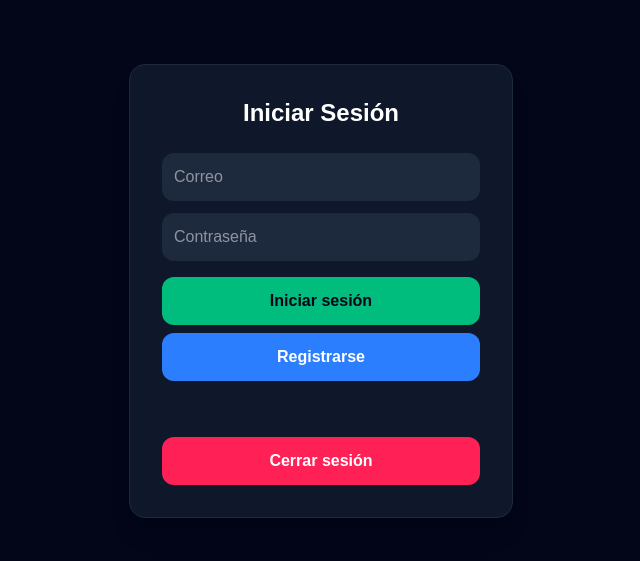
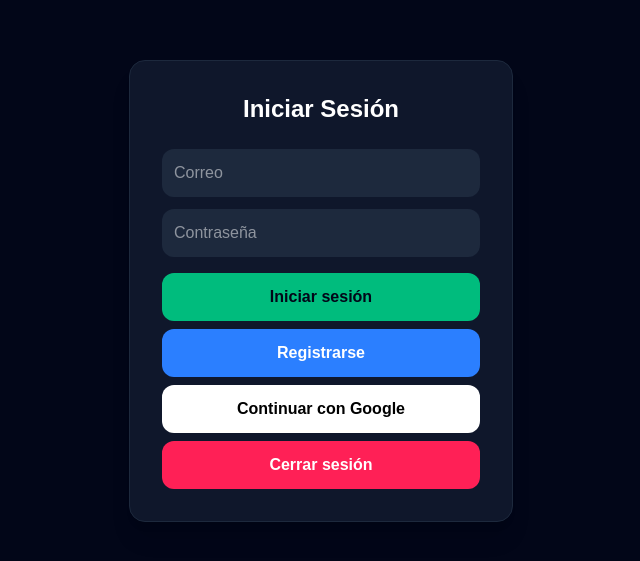
Before and after one commit to styf-styf/predicciones-ecuador, a Next.js app in the folder frontend/: page /login in a window 1280 px wide. Shown: the part 109-670 px from the top of the page, without its empty margins (319-959 px from the left). Built offline with nearby package versions, Linux system fonts and the light colour scheme.

Commit message:
google-0.16

```diff
--- a/frontend/app/login/page.tsx
+++ b/frontend/app/login/page.tsx
@@ -2,7 +2,7 @@
 import { useState, useEffect } from "react";
 import { useRouter } from "next/navigation";
 import Link from "next/link";
-import { GoogleLogin } from "@react-oauth/google";
+import { useGoogleLogin } from "@react-oauth/google";
 
 export default function Login() {
   const router = useRouter();
@@ -24,7 +24,46 @@ export default function Login() {
 
 
 
+    const googleLogin = useGoogleLogin({
+    onSuccess: async (tokenResponse) => {
+      const accessToken = tokenResponse.access_token;
 
+      const res = await fetch(
+        "https://www.googleapis.com/oauth2/v3/userinfo",
+        {
+          headers: {
+            Authorization: `Bearer ${accessToken}`,
+          },
+        }
+      );
+
+      const profile = await res.json();
+
+      const backendRes = await fetch(
+        "https://predicciones-ecuador.onrender.com/auth/google",
+        {
+          method: "POST",
+          headers: { "Content-Type": "application/json" },
+          body: JSON.stringify({
+            email: profile.email,
+            name: profile.name,
+            picture: profile.picture,
+          }),
+        }
+      );
+
+      const data = await backendRes.json();
+
+      if (data.token) {
+        localStorage.setItem("token", data.token);
+        localStorage.setItem("role", data.user.role || "user");
+        localStorage.setItem("points", String(data.user.points || 0));
+
+        window.dispatchEvent(new Event("auth-change"));
+        router.push("/");
+      }
+    },
+  });
 
   const handleLogout = () => {
     localStorage.removeItem("token");
@@ -55,7 +94,7 @@ export default function Login() {
   } else {
     setMessage(data.message || "Error al iniciar sesión");
   }
-};
+ };
 
   return (
     <main className="min-h-screen flex items-center justify-center bg-slate-950 text-white">
@@ -93,36 +132,15 @@ export default function Login() {
   </button>
  </Link>
  <div className="mb-2">
-  <GoogleLogin
-    onSuccess={async (credentialResponse) => {
-      const res = await fetch(
-        "https://predicciones-ecuador.onrender.com/auth/google",
-        {
-          method: "POST",
-          headers: { "Content-Type": "application/json" },
-          body: JSON.stringify({
-            credential: credentialResponse.credential,
-          }),
-        }
-      );
+  <button
+  onClick={() => googleLogin()}
+  className="w-full flex items-center justify-center gap-2 bg-white text-black font-bold py-3 rounded-xl"
+>
+  Continuar con Google
+</button>
 
-      const data = await res.json();
 
-      if (data.token) {
-        localStorage.setItem("token", data.token);
-        localStorage.setItem("role", data.user.role || "user");
-        localStorage.setItem("points", String(data.user.points || 0));
-
-        window.dispatchEvent(new Event("auth-change"));
-
-        router.push("/");
-      }
-    }}
-    onError={() => {
-      setMessage("Error al iniciar sesión con Google");
-    }}
-  />
- </div>
+     </div>
 
 
         <button
```
Also changed, not shown: 1 other file (tests, documents, lock files or other folders).
